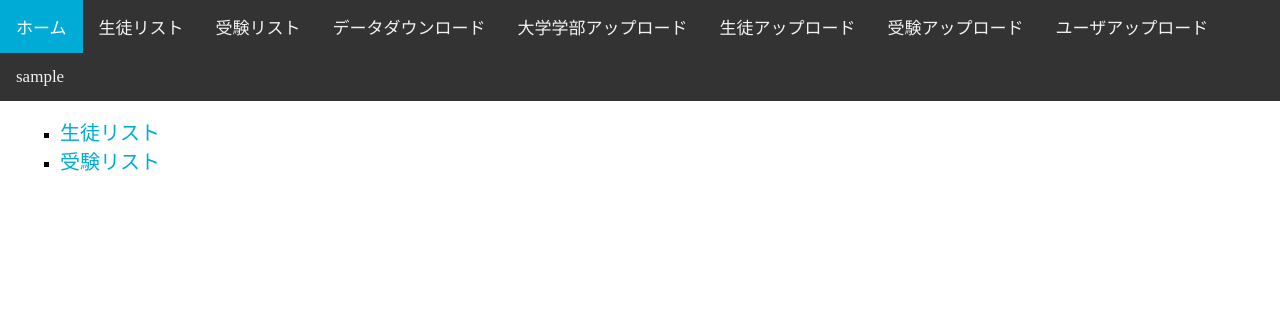
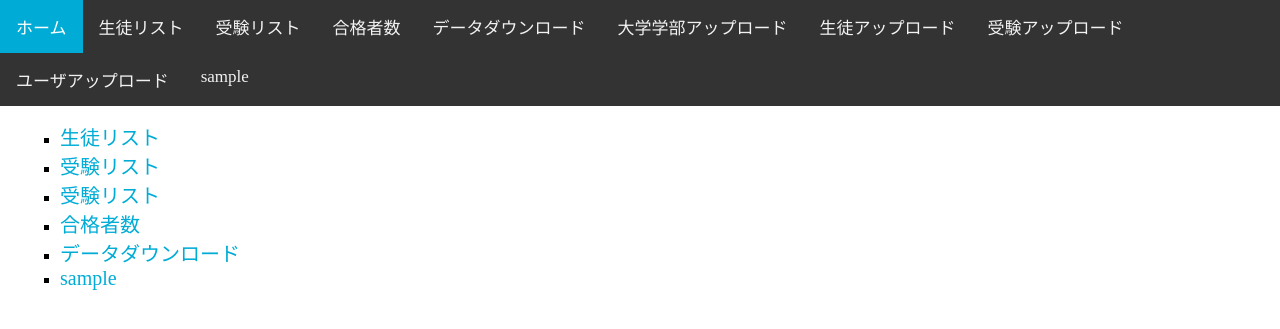
Before and after one commit to k4pu/admission_exam, a Django app: page /admission_exam_db/ in a window 1280 px wide. Shown: the top 329 px of the page. Run offline with Django 5.2, Linux system fonts and the light colour scheme; the visitor is signed in with stand-in values (Sample User, id 1).

Commit message:
added link to passed exam count page.

```diff
--- a/admission_exam_db/templates/admission_exam_db/base.html
+++ b/admission_exam_db/templates/admission_exam_db/base.html
@@ -17,6 +17,7 @@
             <a href="{% url 'admission_exam_db:index' %}" class="{% if nbar == 'home' %}active{% endif %}">ホーム</a>
             <a href="{% url 'admission_exam_db:student' %}" class="{% if nbar == 'student' %}active{% endif %}">生徒リスト</a>
             <a href="{% url 'admission_exam_db:admission_exam' %}" class="{% if nbar == 'admission_exam' %}active{% endif %}">受験リスト</a>
+            <a href="{% url 'admission_exam_db:passed_exam_count' %}" class="{% if nbar == 'passed_exam_count' %}active{% endif %}">合格者数</a>
             <a href="{% url 'admission_exam_db:download_data' %}" class="{% if nbar == 'download_data' %}active{% endif %}">データダウンロード</a>
             {% if user.is_superuser %}
                 <a href="{% url 'admission_exam_db:upload_university_faculty' %}" class="{% if nbar == 'upload_university_faculty' %}active{% endif %}">大学学部アップロード</a>
--- a/admission_exam_db/templates/admission_exam_db/index.html
+++ b/admission_exam_db/templates/admission_exam_db/index.html
@@ -5,6 +5,12 @@
         <ul>
             <li><a href="{% url 'admission_exam_db:student' %}">生徒リスト</a></li>
             <li><a href="{% url 'admission_exam_db:admission_exam' %}">受験リスト</a></li>
+            <li><a href="{% url 'admission_exam_db:admission_exam' %}">受験リスト</a></li>
+            <li><a href="{% url 'admission_exam_db:passed_exam_count' %}">合格者数</a></li>
+            <li><a href="{% url 'admission_exam_db:download_data' %}">データダウンロード</a></li>
+            {% if user.is_authenticated %}
+            <li><a href="{% url 'admission_exam_db:user' %}" class="{% if nbar == 'user' %}active{% endif %}">{{ user.username }}</a></li>
+            {% endif %}
         </ul>
     </section>
 {% endblock %}
--- a/admission_exam_db/views.py
+++ b/admission_exam_db/views.py
@@ -78,6 +78,7 @@ def passed_exam_count(request):
 
     context ={
         'passed_exam_count_table': passed_exam_count_table,
+        'nbar': 'passed_exam_count',
     }
     return render(request, "admission_exam_db/passed_exam_count.html", context)
 
```
